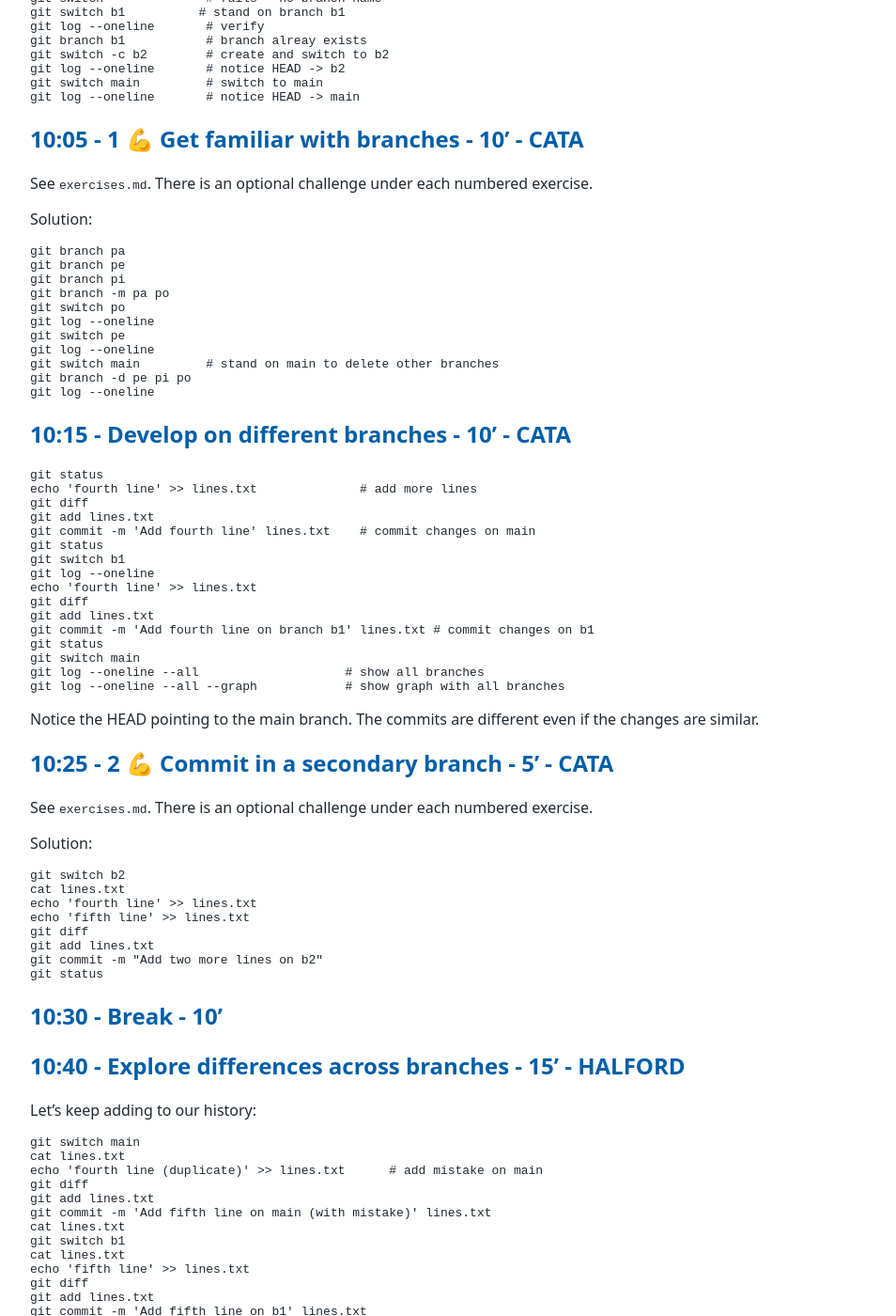
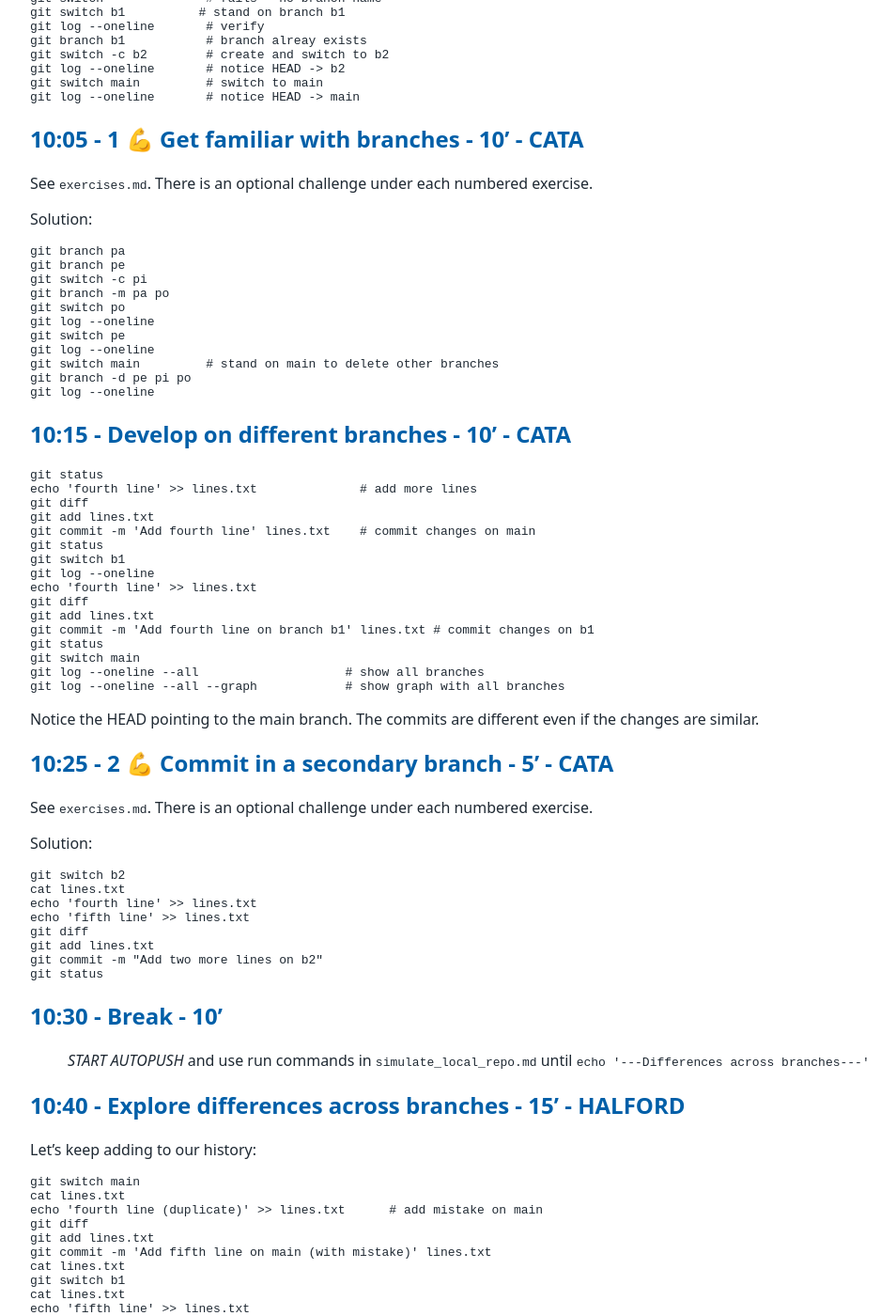
Before and after one commit to tu-delft-library/intermediate_version_control_with_git, a Jekyll site: the page built from material_for_trainers/lesson_plan.md, in a window 1280 px wide and 1400 px high, scrolled down 1375 px. Shown: the whole window at 94% size, without its empty margins (108-1062 px from the left). Built offline with Jekyll 4.4.1, drawn with Linux system fonts in a browser that asks for light colours; our own code applies the rules of GitHub Pages for plain Markdown files.

Commit message:
Small additions lesson_plan

````diff
--- a/material_for_trainers/lesson_plan.md
+++ b/material_for_trainers/lesson_plan.md
@@ -79,7 +79,7 @@ Solution:
 ```bash
 git branch pa
 git branch pe
-git branch pi
+git switch -c pi
 git branch -m pa po
 git switch po
 git log --oneline
@@ -129,6 +129,8 @@ git status
 ```
 
 ## 10:30 - Break - 10'
+
+> *START AUTOPUSH* and use run commands in `simulate_local_repo.md` until `echo '---Differences across branches---'`
 
 ## 10:40 - Explore differences across branches - 15' - HALFORD
 
````
